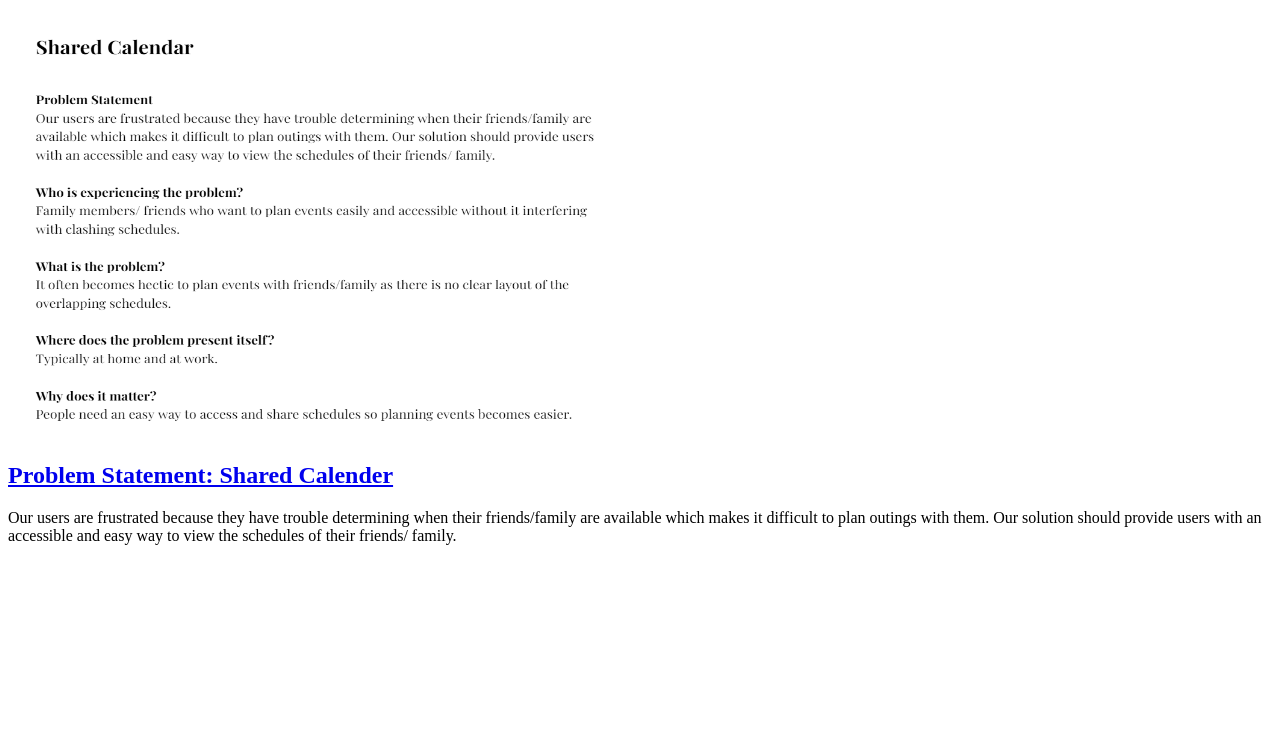
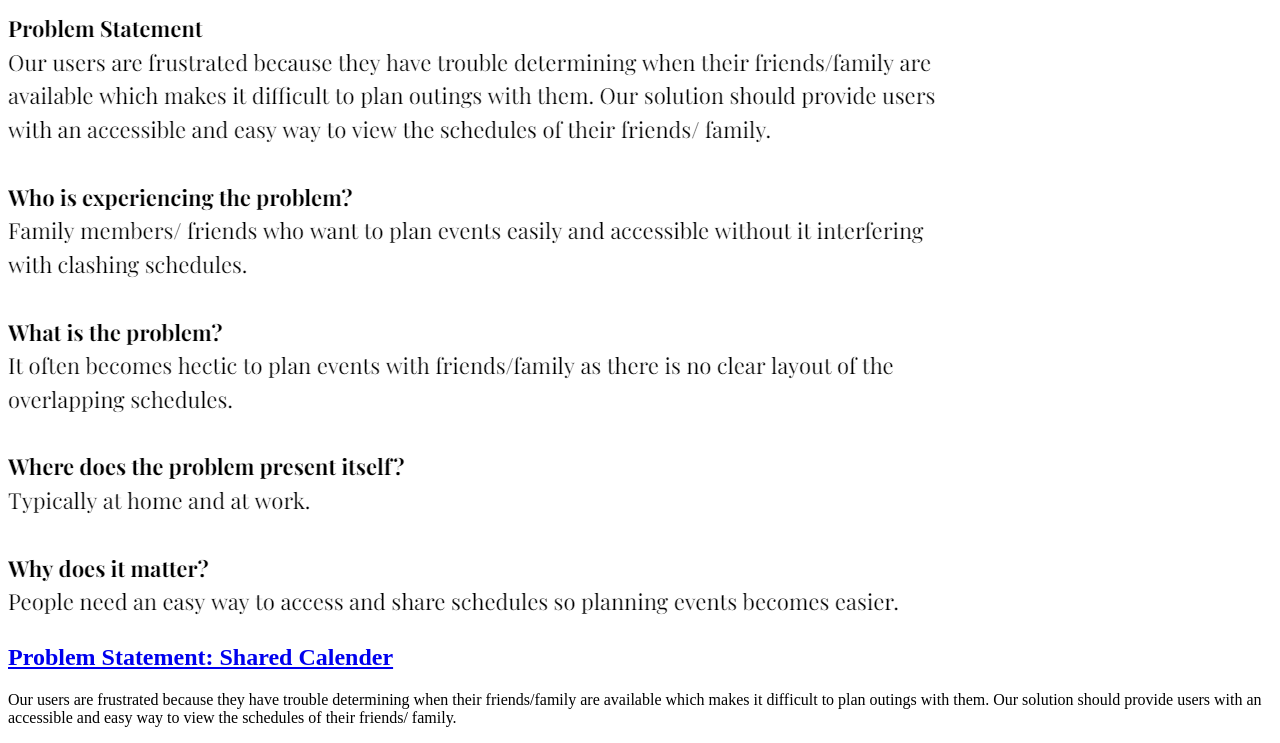
Before and after one commit to caseyvuu/csce242.github.io, a plain HTML site: page index.html in a window 1280 px wide. Shown: the part 61-804 px from the top of the page. Drawn offline with Linux system fonts and the light colour scheme.

Commit message:
Add files via upload

```diff
--- a/index.html
+++ b/index.html
@@ -7,7 +7,7 @@
     <h1>Casey Vu's CSE 190 Site</h1>
 
     <section class="assignment">
-        <a href="files/CSCE 190 Problem Statement.pdf"></a><img src="images/problem-state.png"></a>
+        <a href="files/CSCE 190 Problem Statement.pdf"></a><img src="images/yuhyuh.png"></a>
         <section class="ass-details">
             <a href="files/CSCE 190 Problem Statement.pdf"><h2>Problem Statement: Shared Calender</h2></a>
             <p>
```
Also changed, not shown: images/yuhyuh.png (added).
